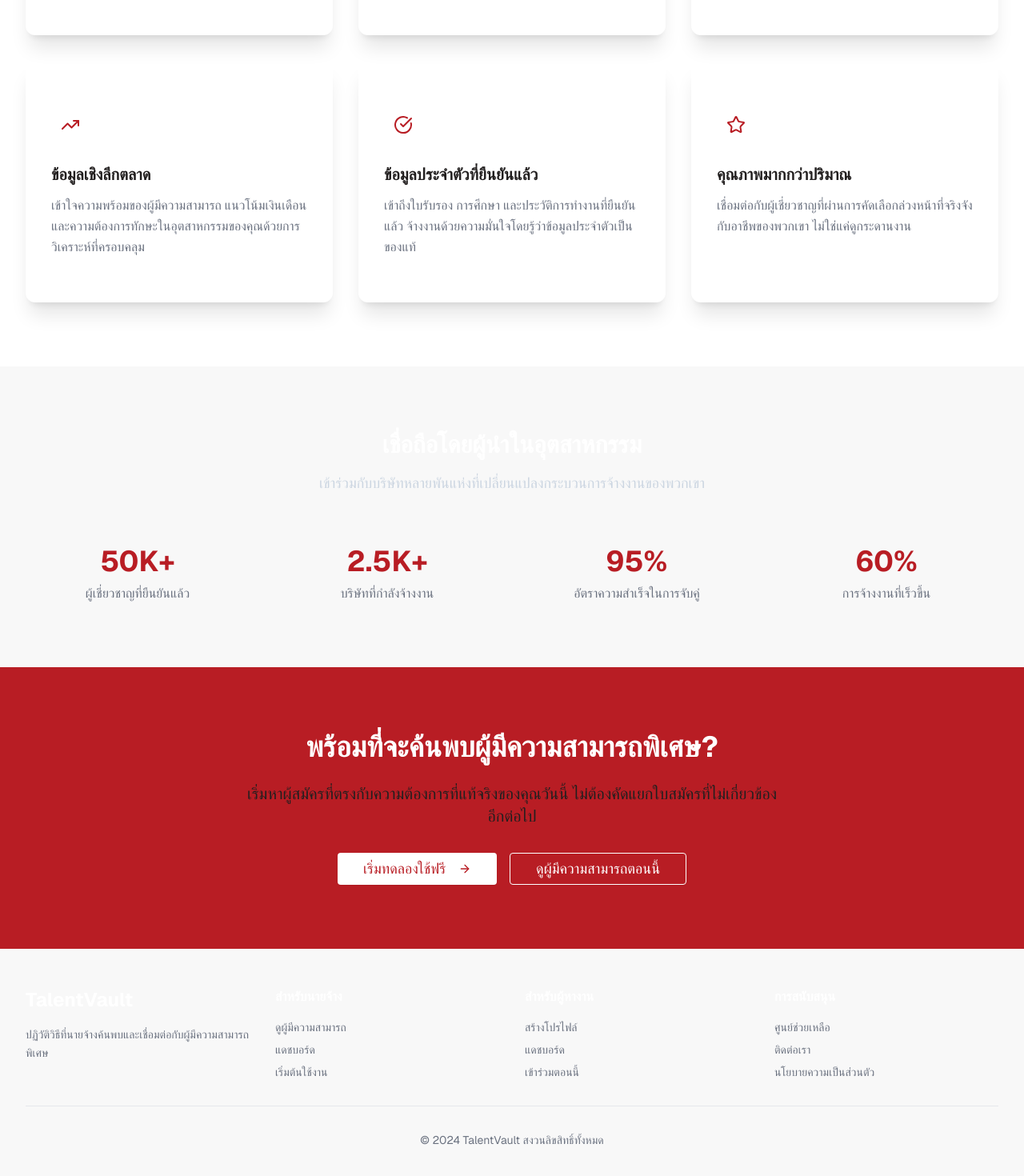
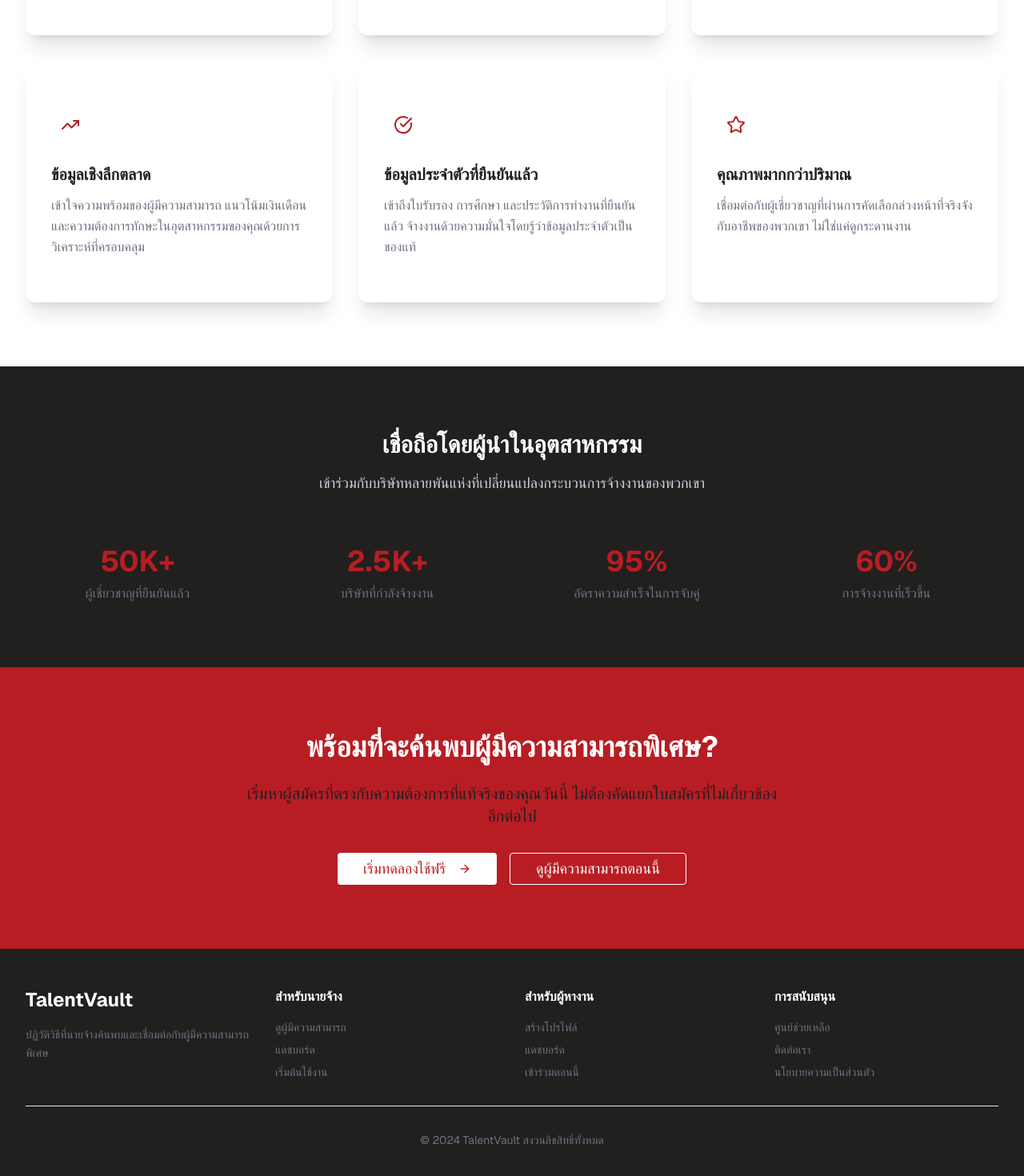
Before and after one commit to The-Tiger-Team-Academy/talentvault, a Next.js app: page /employers in a window 1280 px wide. Shown: the part 990-2460 px from the top of the page at 80% size. Built offline with nearby package versions, Linux system fonts and the light colour scheme.

Commit message:
edit footer color

```diff
--- a/app/employers/page.tsx
+++ b/app/employers/page.tsx
@@ -36,7 +36,7 @@ export default function EmployersPage() {
               สำหรับนายจ้างที่มีวิสัยทัศน์ก้าวหน้า
             </Badge>
             <h1 className="text-5xl sm:text-6xl font-bold text-foreground mb-6 leading-tight">
-              ค้นพบผู้มีความสามารถใน{" "}
+              ค้นพบผู้มีความสามารถใน{"  "}
               <span className="text-primary relative">
                 วิธีใหม่ทั้งหมด
                 <div className="absolute -bottom-2 left-0 right-0 h-1 bg-primary/20 rounded-full"></div>
@@ -147,7 +147,7 @@ export default function EmployersPage() {
       </section>
 
       {/* Stats Section */}
-      <section className="py-20 px-4 sm:px-6 lg:px-8 bg-muted">
+      <section className="py-20 px-4 sm:px-6 lg:px-8 bg-[#221F1F]">
         <div className="max-w-7xl mx-auto">
           <div className="text-center mb-16">
             <h2 className="text-3xl font-bold text-primary-foreground mb-4">เชื่อถือโดยผู้นำในอุตสาหกรรม</h2>
@@ -204,7 +204,7 @@ export default function EmployersPage() {
       </section>
 
       {/* Footer */}
-      <footer className="bg-muted text-muted-foreground py-12 px-4 sm:px-6 lg:px-8">
+      <footer className="bg-[#221F1F] text-muted-foreground py-12 px-4 sm:px-6 lg:px-8">
         <div className="max-w-7xl mx-auto">
           <div className="grid md:grid-cols-4 gap-8">
             <div>
```
